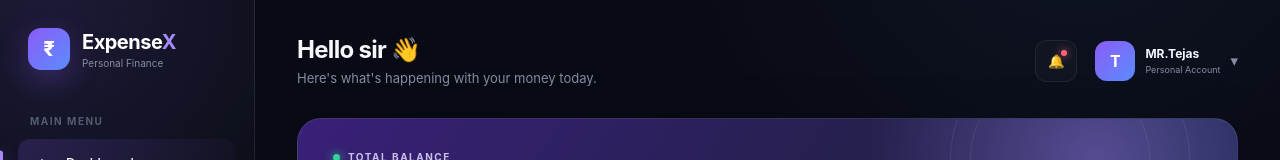
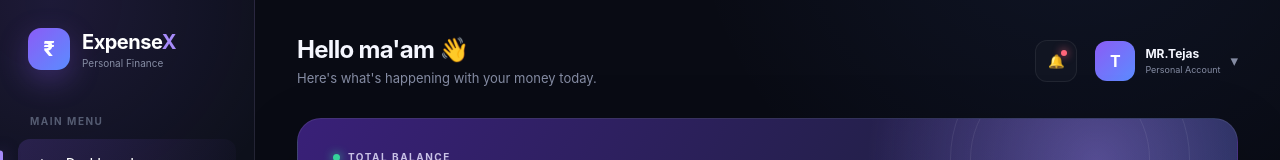
Before and after one commit to Tejasganjave/ExpenseX, a website: page dashboard.html in a window 1280 px wide. Shown: the top 160 px of the page. Drawn offline with nearby package versions, Linux system fonts and the light colour scheme; no server answers.

Commit message:
Update dashboard.html

```diff
--- a/dashboard.html
+++ b/dashboard.html
@@ -231,7 +231,7 @@
                 <div class="welcome">
 
                     <h1>
-                        Hello sir 👋
+                        Hello ma'am 👋
                     </h1>
 
                     <p>
```
